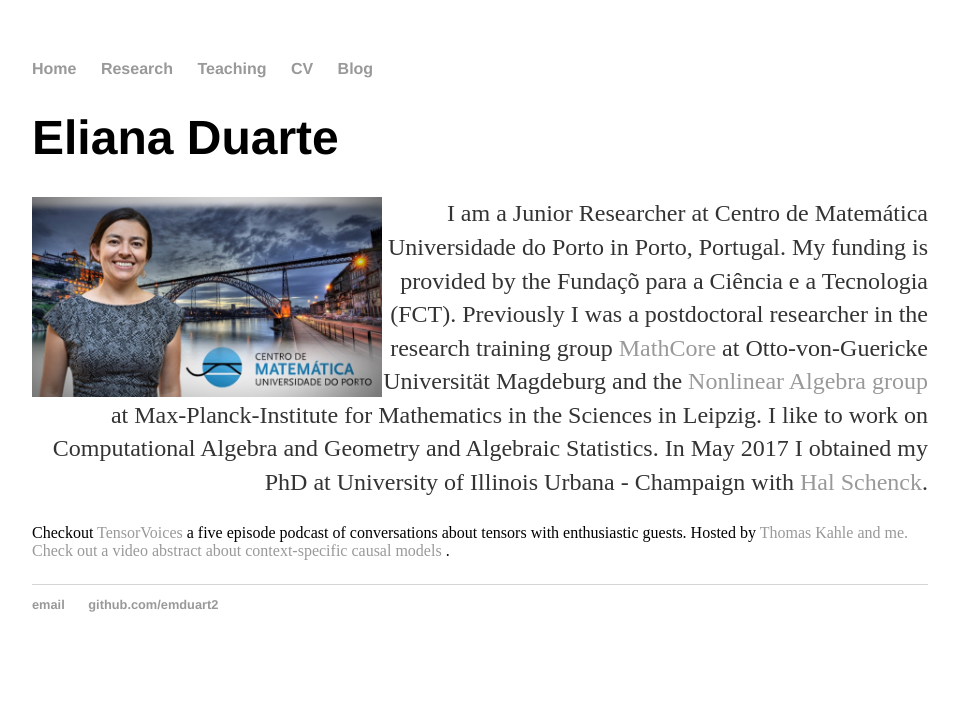
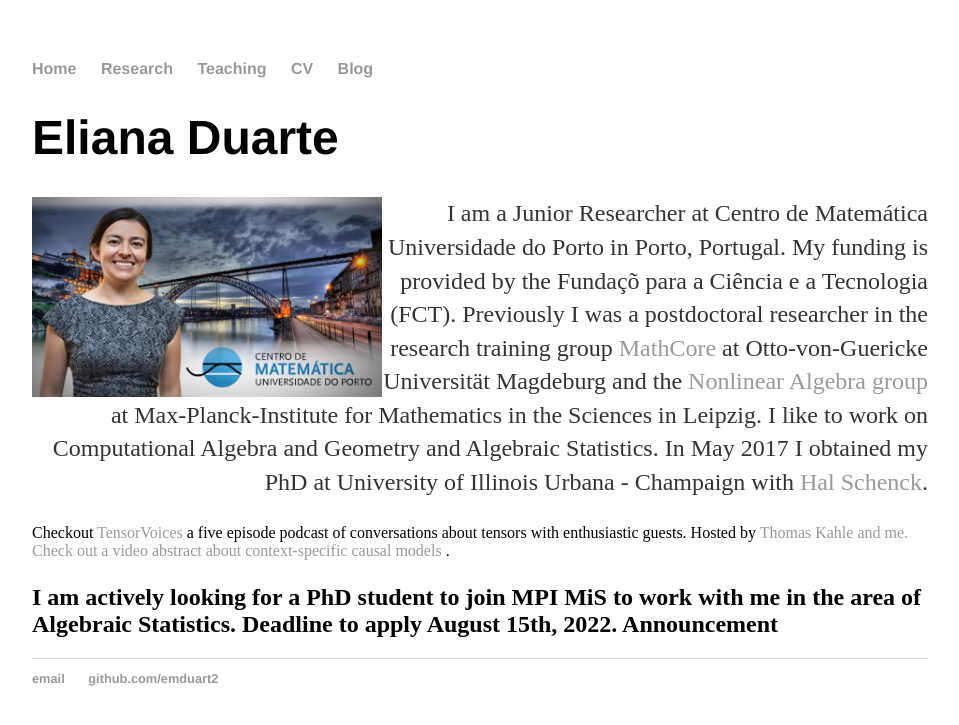
Before and after one commit to emduart2/emduart2.github.io, a Jekyll site: the page built from index.html, in a window 1280 px wide. Shown: the top 725 px of the page, without its empty margins (160-1119 px from the left). Built offline with Jekyll 4.4.1, drawn with Linux system fonts in a browser that asks for light colours.

Commit message:
added announcement

```diff
--- a/index.html
+++ b/index.html
@@ -19,81 +19,4 @@ Computational Algebra and  Geometry and Algebraic Statistics.  In May 2017 I obt
 Check out a video abstract about  <a href= "https://www.youtube.com/watch?v=CccVNRFmR1I">  context-specific causal models </a>.</p>
 </div><!-- /.blurb -->
 
-
-<!--
-<!DOCTYPE HTML PUBLIC "-//IETF//DTD HTML//EN">
-<html> <head> <link rel="stylesheet" href="https://cdnjs.cloudflare.com/ajax/libs/font-awesome/4.7.0/css/font-awesome.min.css">
-
-<title>Eliana M. Duarte </title>
-</head>
-
-<body  text="#000000" link="#008080" vlink="#3B5998"
-alink="#000000" bgproperties="fixed" topmargin="150" leftmargin="300">
-<font size="5" color="maroon">
-
-   <img src="magdeburg.jpg" alt="Hauptbahnof" height="300" width="800">
-<h1 align="center"><a href="index.html" >Eliana M. Duarte</a>
- </h1>
-</font>
-<hr size="4" noshade>
-
-<div>
-
-
-<font size="4">
-
-  <p align = "left" > <img src="elianaProfile.JPG" alt="Profile" align="right" style="width:304px;height:228px;"/>
-  <br>
-<br>
-  I am a postdoctoral reasearcher at Otto-von-Guericke Universit&auml;t Magdeburg. Previously
-  I worked in the Nonlinear algebra group at Max Planck Institute for Mathematics in the
-  Sciences  in Leipzig. In May 2017 I obtained my PhD at University of Illinois Urbana - Champaign with
-<a href= "https://faculty.math.illinois.edu/~schenck/ "> Hal Schenck</a>. I like to work on
-problems related to Commutative Algebra, Algebraic Statistics and rigidity of rod and pinion
-2D and 3D frameworks.
-</p>
-</font>
-
-
-<u>Email</u>: eliana DOT duarte AT ovgu DOT de <br>
- <a href= "DuarteCV2017.pdf"> Resume(CV).
-</a>
-</div>
-
-<br>
-<i class="fa fa-heart"></i><a href="https://www.math.ovgu.de/AlgStat-p-5190.html"> Complexity Reduction in
-Algebraic Statistics .</a> <i class="fa fa-heart"></i>
-Magdeburg. November 26-27, 2018.
-<br>
-<br>
-
-
-
-  <div id = "menu" align = "middle" >
-  <hr size="4" noshade>
-<font size="6" color="navy">
- &nbsp     <b>
-  <a href= "research.html">Research. </a></b> &nbsp &nbsp
-<b><a href= "teaching.html">Teaching. </a> </b> &nbsp &nbsp
-<b><a href= "https://github.com/emduart2"> Github profile. </a> &nbsp &nbsp </b>
-<b><a href= "miscellaneous.html">Miscellaneous. </a> </b>&nbsp &nbsp
-</font>
-</div>
- <hr size="4" noshade>
-  <div id = "menu" align = "middle" >
-<!--
-<font size="6" color="navy">
- <b> <a href= "syzygies.html">Syzygies. </a></b> &nbsp &nbsp &nbsp
- <b> <a href= "seminareiag.html">Seminare IAG. </a></b> &nbsp &nbsp &nbsp
-</font>
-
-</div>
-
-
-
-
-
-<hr size="4" noshade>
-
-</body> </html>
--->
+ <h2>I am actively looking for a PhD student to join MPI MiS to work with me in the area of Algebraic Statistics. Deadline to apply August 15th, 2022. <a href= "https://www.mis.mpg.de/career/phd-applied-algebra-and-geometry.html" > </a>Announcement</h2>
```
